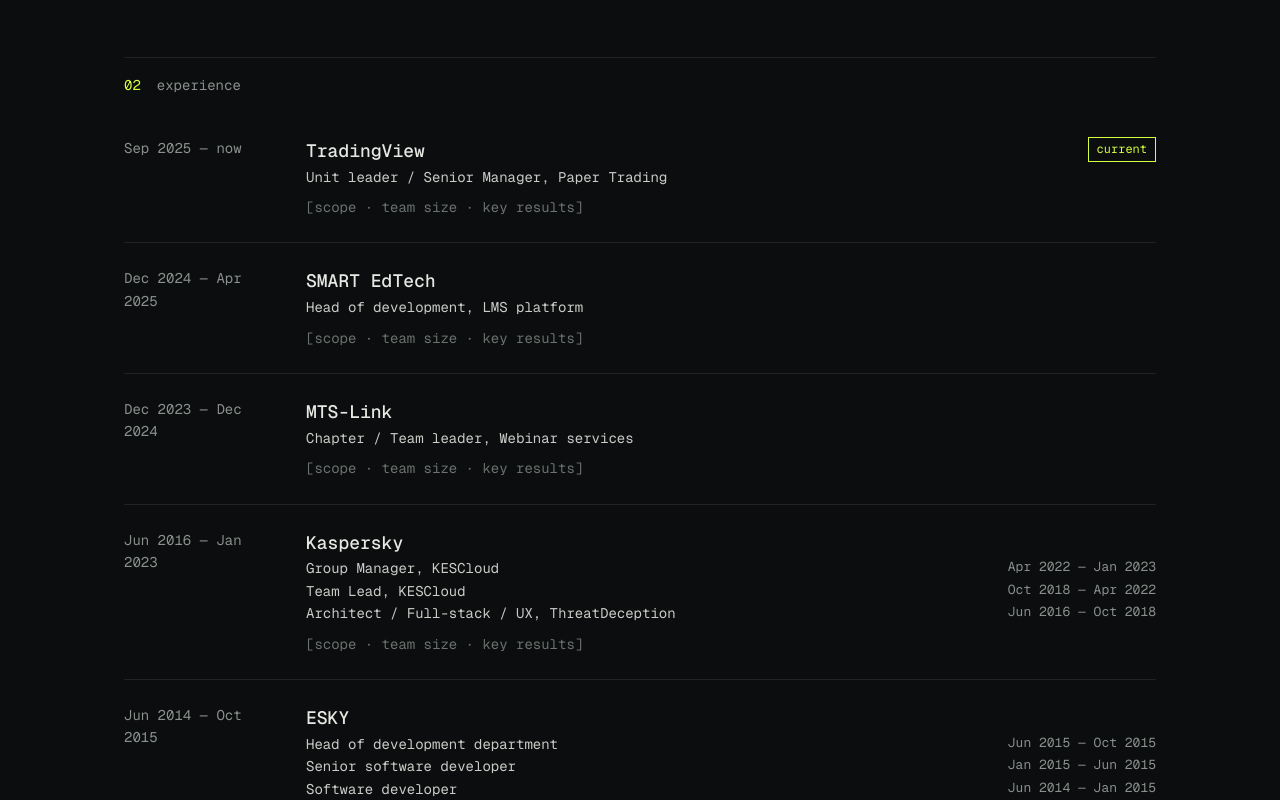
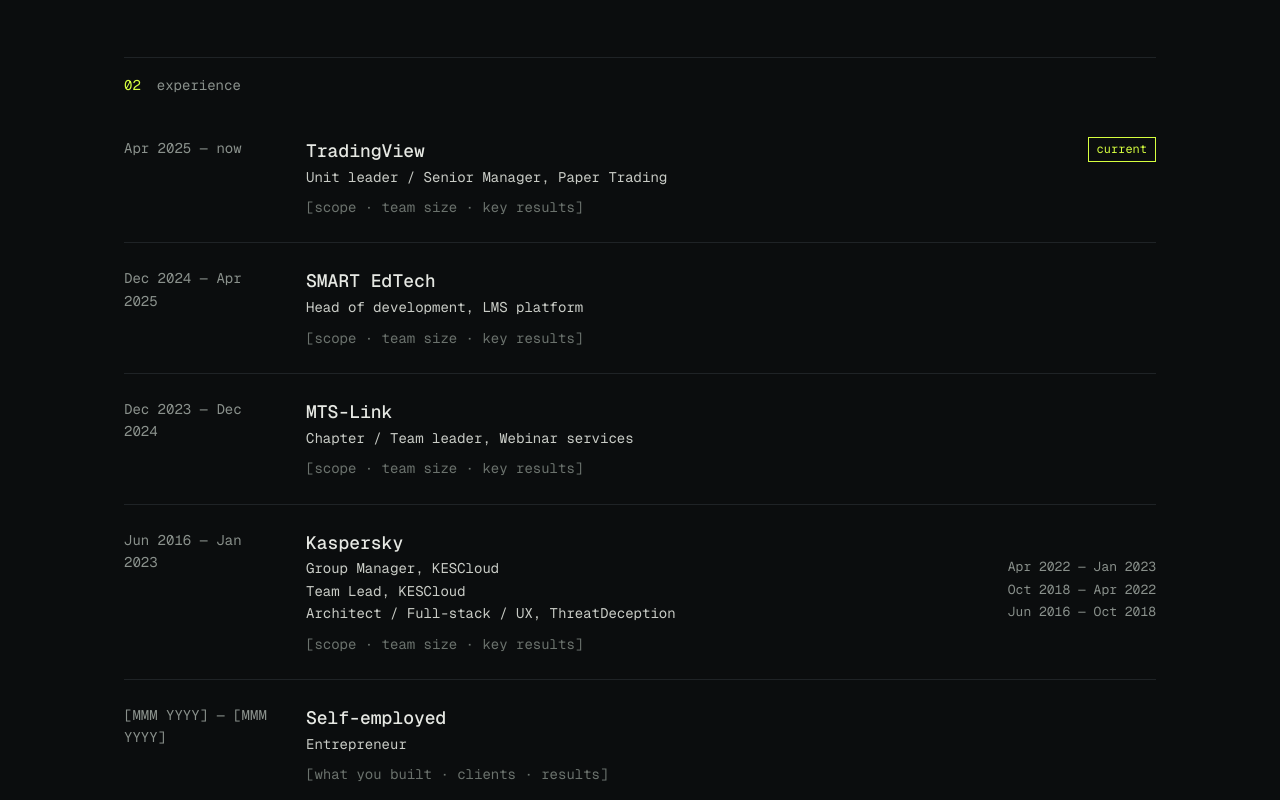
Before and after one commit to billo32/dmitrybilichenko, a React (Vite) app: page / in a window 1280 px wide. Shown: the part 640-1440 px from the top of the page. Built offline with nearby package versions, Linux system fonts and the light colour scheme; no server answers.

Commit message:
TradingView start Apr 2025, add self-employed entrepreneur entry
Co-Authored-By: Claude Sonnet 5.5 <noreply@anthropic.com>
Claude-Session: https://claude.ai/code/session_0117xE1EnoUfoZLLBJQwK2mP

```diff
--- a/src/data.js
+++ b/src/data.js
@@ -29,7 +29,7 @@ const SCOPE = '[scope · team size · key results]';
 // (used when one company has several roles).
 export const experience = [
   {
-    period: 'Sep 2025 — now',
+    period: 'Apr 2025 — now',
     company: 'TradingView',
     roles: [{ title: 'Unit leader / Senior Manager, Paper Trading' }],
     note: SCOPE,
@@ -56,6 +56,12 @@ export const experience = [
       { title: 'Architect / Full-stack / UX, ThreatDeception', period: 'Jun 2016 — Oct 2018' },
     ],
     note: SCOPE,
+  },
+  {
+    period: '[MMM YYYY] — [MMM YYYY]',
+    company: 'Self-employed',
+    roles: [{ title: 'Entrepreneur' }],
+    note: '[what you built · clients · results]',
   },
   {
     period: 'Jun 2014 — Oct 2015',
```
